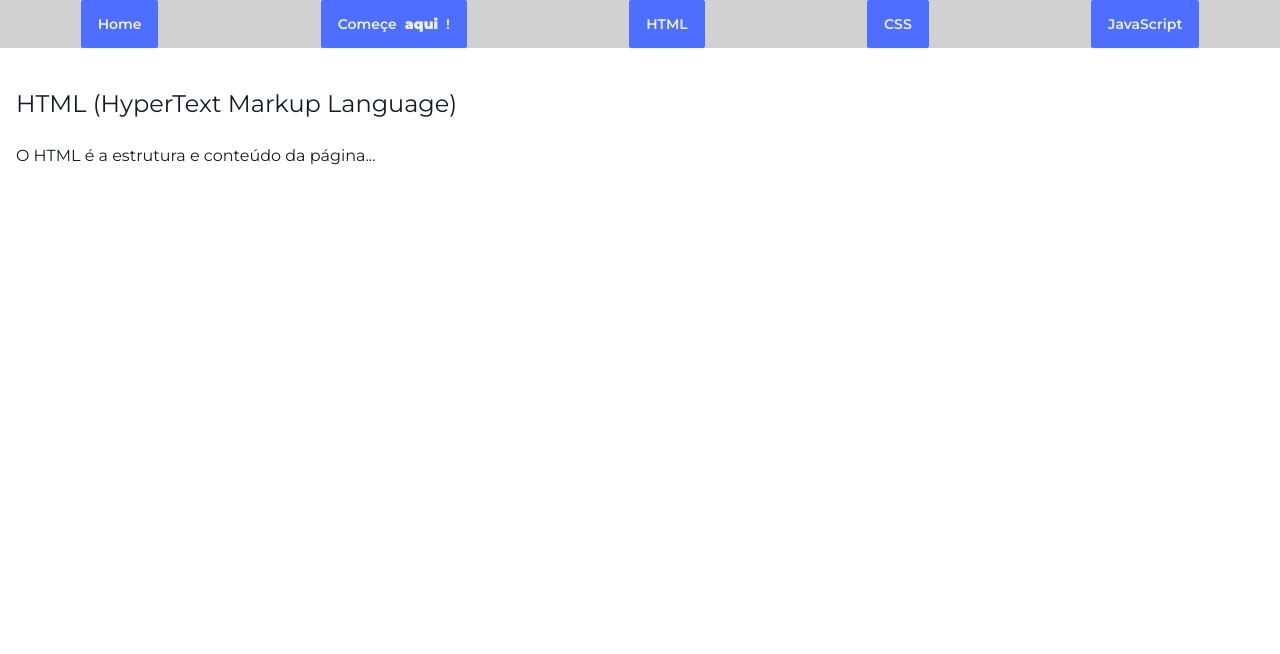
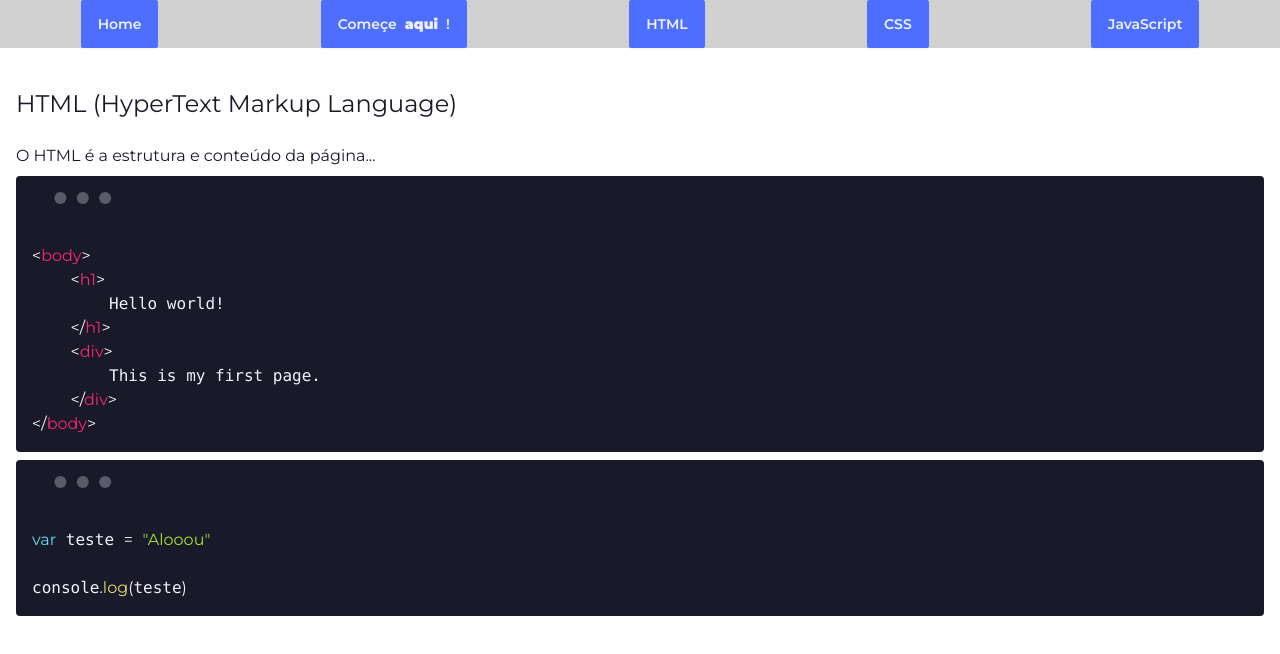
Before and after one commit to arqueduck/QuackAcademy, a Next.js app: page /html in a window 1280 px wide. Shown: the top 654 px of the page. Built offline with nearby package versions, Linux system fonts and the light colour scheme.

Commit message:
Created CodeSnippet component

```diff
--- a/package.json
+++ b/package.json
@@ -10,6 +10,7 @@
   },
   "dependencies": {
     "next": "14.2.3",
+    "prismjs": "^1.29.0",
     "react": "^18",
     "react-dom": "^18"
   },
--- a/src/app/html/page.js
+++ b/src/app/html/page.js
@@ -1,3 +1,24 @@
+import CodeSnippet from "@/components/code/CodeSnippet";
+
+const code = `
+<body>
+    <h1>
+        Hello world!
+    </h1>
+    <div>
+        This is my first page.
+    </div>
+</body>
+`
+
+const code2 = `
+var teste = "Alooou"
+
+console.log(teste)
+`
+
+
+
 export default function page(){
     return (
         <div className="p-4">
@@ -7,6 +28,9 @@ export default function page(){
             <p>
                 O HTML é a estrutura e conteúdo da página...
             </p>
+
+            <CodeSnippet content={code} />
+            <CodeSnippet content={code2} language="js" />
         </div>
     )
 }
--- /dev/null
+++ b/src/components/code/CodeSnippet.js
@@ -0,0 +1,24 @@
+
+import Prism from "prismjs";
+import "prismjs/themes/prism-okaidia.css"
+
+const highlight = (code, language) => {
+    return Prism.highlight(code, Prism.languages[language], language )
+}
+
+export default function CodeSnippet({content, language = "markup"}){
+    const highlightedCode = highlight(content, language)
+
+    return (
+        <div className="mockup-code p-4 my-2">
+            <pre>
+                <code
+                dangerouslySetInnerHTML={{
+                    __html: highlightedCode
+                }}>
+
+                </code>
+            </pre>
+        </div>
+    )
+}
```
Also changed, not shown: 1 other file (tests, documents, lock files or other folders).
